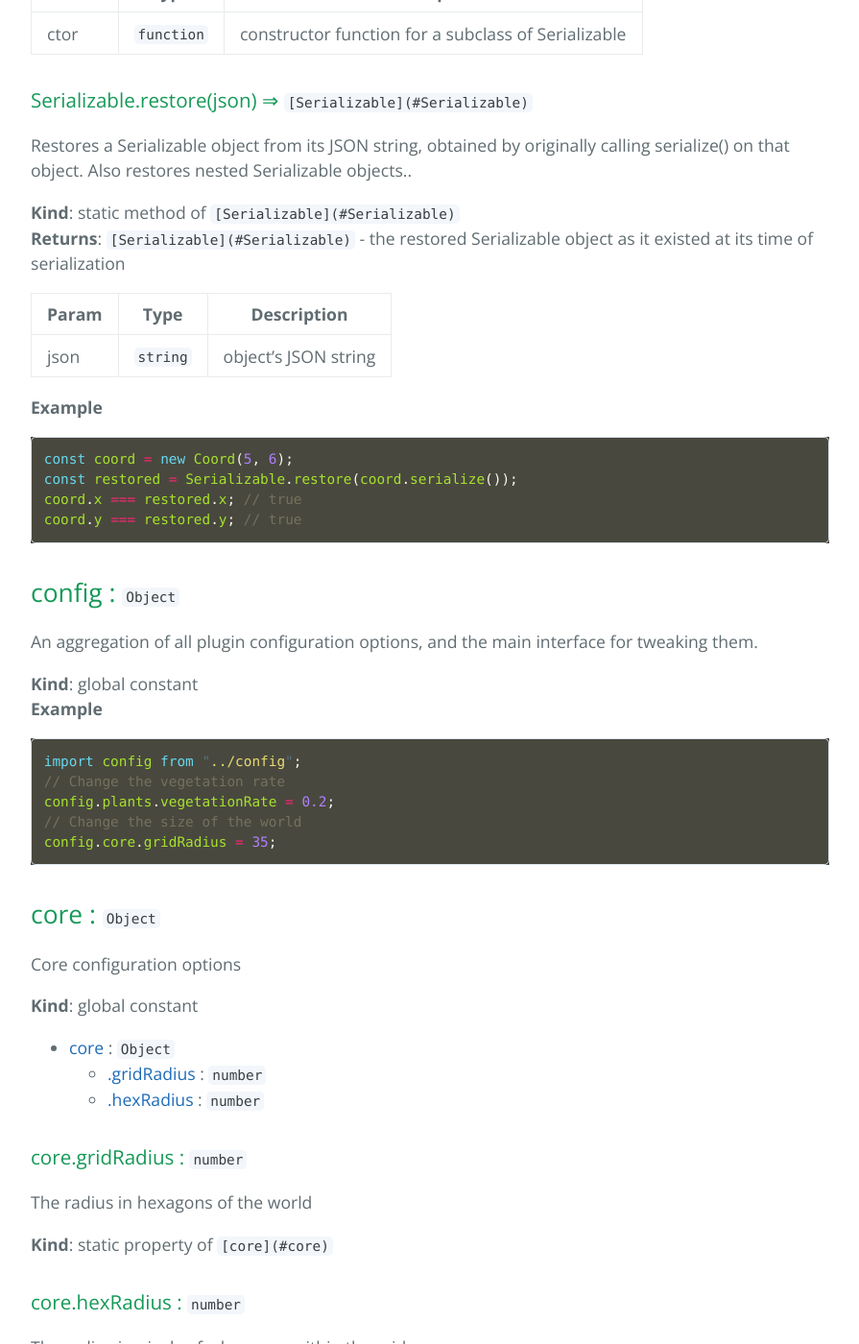
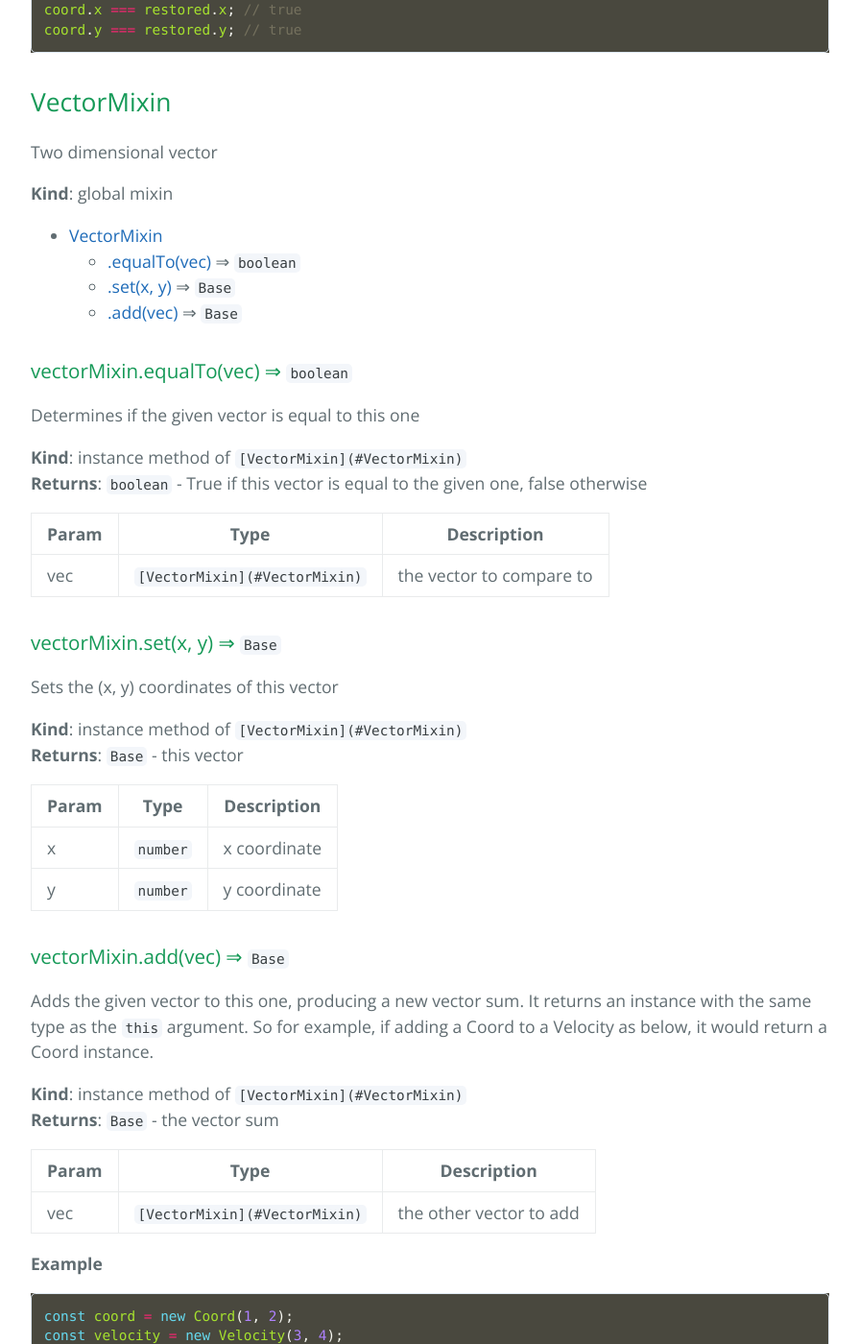
Before and after one commit to cjsauer/genetic-sandbox, a Jekyll site: the page built from docs.md, in a window 1280 px wide and 1400 px high, scrolled down 72027 px. Shown: the whole window at 96% size, without its empty margins (192-1087 px from the left). Built offline with Jekyll 4.4.1, drawn with Linux system fonts in a browser that asks for light colours; some of the changed text lies outside the part shown.

Commit message:
Refactor commonalities between Coord and Velocity out into a mixin

````diff
--- a/docs.md
+++ b/docs.md
@@ -130,6 +130,14 @@
 <dt><a href="#Serializable">Serializable</a></dt>
 <dd><p>An interface for recursively serializing and deserializing objects to and from
 JSON.</p>
+</dd>
+</dl>
+
+## Mixins
+
+<dl>
+<dt><a href="#VectorMixin">VectorMixin</a></dt>
+<dd><p>Two dimensional vector</p>
 </dd>
 </dl>
 
@@ -1286,13 +1294,13 @@
 
 **Kind**: global class
 **Extends:** <code>[Component](#Component)</code>
+**Mixes**: <code>[VectorMixin](#VectorMixin)</code>
 
 * [Coord](#Coord) ⇐ <code>[Component](#Component)</code>
     * [new Coord([x], [y])](#new_Coord_new)
     * [.x](#Coord+x) : <code>number</code>
     * [.y](#Coord+y) : <code>number</code>
     * [.name](#Component+name) : <code>string</code>
-    * [.equalTo(coord)](#Coord+equalTo) ⇒ <code>boolean</code>
 
 <a name="new_Coord_new"></a>
 
@@ -1332,19 +1338,6 @@
 Name of the component. Expected to be unique among Components.
 
 **Kind**: instance property of <code>[Coord](#Coord)</code>
-<a name="Coord+equalTo"></a>
-
-### coord.equalTo(coord) ⇒ <code>boolean</code>
-Determines if the give coordinate is equal to this one
-
-**Kind**: instance method of <code>[Coord](#Coord)</code>
-**Returns**: <code>boolean</code> - True if this coordinate is equal to the given one, false
-otherwise
-
-| Param | Type | Description |
-| --- | --- | --- |
-| coord | <code>[Coord](#Coord)</code> | the coordinate to compare to |
-
 <a name="Energy"></a>
 
 ## Energy ⇐ <code>[Component](#Component)</code>
@@ -1496,13 +1489,13 @@
 
 **Kind**: global class
 **Extends:** <code>[Component](#Component)</code>
+**Mixes**: <code>[VectorMixin](#VectorMixin)</code>
 
 * [Velocity](#Velocity) ⇐ <code>[Component](#Component)</code>
     * [new Velocity([x], [y])](#new_Velocity_new)
     * [.x](#Velocity+x) : <code>number</code>
     * [.y](#Velocity+y) : <code>number</code>
     * [.name](#Component+name) : <code>string</code>
-    * [.equalTo(velocity)](#Velocity+equalTo) ⇒ <code>boolean</code>
 
 <a name="new_Velocity_new"></a>
 
@@ -1542,19 +1533,6 @@
 Name of the component. Expected to be unique among Components.
 
 **Kind**: instance property of <code>[Velocity](#Velocity)</code>
-<a name="Velocity+equalTo"></a>
-
-### velocity.equalTo(velocity) ⇒ <code>boolean</code>
-Determines if the give velocity is equal to this one
-
-**Kind**: instance method of <code>[Velocity](#Velocity)</code>
-**Returns**: <code>boolean</code> - True if this velocity is equal to the given one, false
-otherwise
-
-| Param | Type | Description |
-| --- | --- | --- |
-| velocity | <code>[Velocity](#Velocity)</code> | the velocity to compare to |
-
 <a name="BackgroundRenderer"></a>
 
 ## BackgroundRenderer ⇐ <code>[System](#System)</code>
@@ -3110,6 +3088,66 @@
 coord.x === restored.x; // true
 coord.y === restored.y; // true
 ```
+<a name="VectorMixin"></a>
+
+## VectorMixin
+Two dimensional vector
+
+**Kind**: global mixin
+
+* [VectorMixin](#VectorMixin)
+    * [.equalTo(vec)](#VectorMixin+equalTo) ⇒ <code>boolean</code>
+    * [.set(x, y)](#VectorMixin+set) ⇒ <code>Base</code>
+    * [.add(vec)](#VectorMixin+add) ⇒ <code>Base</code>
+
+<a name="VectorMixin+equalTo"></a>
+
+### vectorMixin.equalTo(vec) ⇒ <code>boolean</code>
+Determines if the given vector is equal to this one
+
+**Kind**: instance method of <code>[VectorMixin](#VectorMixin)</code>
+**Returns**: <code>boolean</code> - True if this vector is equal to the given one, false
+otherwise
+
+| Param | Type | Description |
+| --- | --- | --- |
+| vec | <code>[VectorMixin](#VectorMixin)</code> | the vector to compare to |
+
+<a name="VectorMixin+set"></a>
+
+### vectorMixin.set(x, y) ⇒ <code>Base</code>
+Sets the (x, y) coordinates of this vector
+
+**Kind**: instance method of <code>[VectorMixin](#VectorMixin)</code>
+**Returns**: <code>Base</code> - this vector
+
+| Param | Type | Description |
+| --- | --- | --- |
+| x | <code>number</code> | x coordinate |
+| y | <code>number</code> | y coordinate |
+
+<a name="VectorMixin+add"></a>
+
+### vectorMixin.add(vec) ⇒ <code>Base</code>
+Adds the given vector to this one, producing a new vector sum. It returns
+an instance with the same type as the `this` argument. So for example,
+if adding a Coord to a Velocity as below, it would return a Coord instance.
+
+**Kind**: instance method of <code>[VectorMixin](#VectorMixin)</code>
+**Returns**: <code>Base</code> - the vector sum
+
+| Param | Type | Description |
+| --- | --- | --- |
+| vec | <code>[VectorMixin](#VectorMixin)</code> | the other vector to add |
+
+**Example**
+
+```js
+const coord = new Coord(1, 2);
+const velocity = new Velocity(3, 4);
+let sum = coord.add(velocity); // Coord instance
+sum = velocity.add(coord); // Velocity instance
+```
 <a name="config"></a>
 
 ## config : <code>Object</code>
````
Also changed, not shown: other parts of docs.md (+0 -4 lines).
